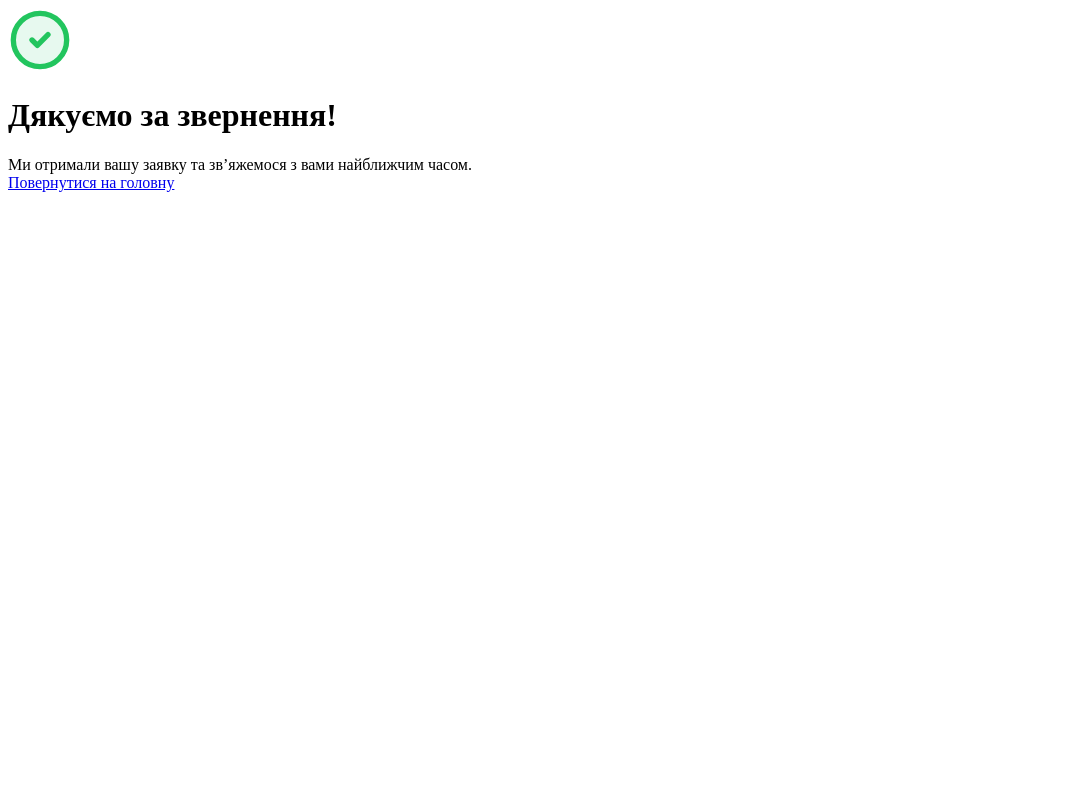
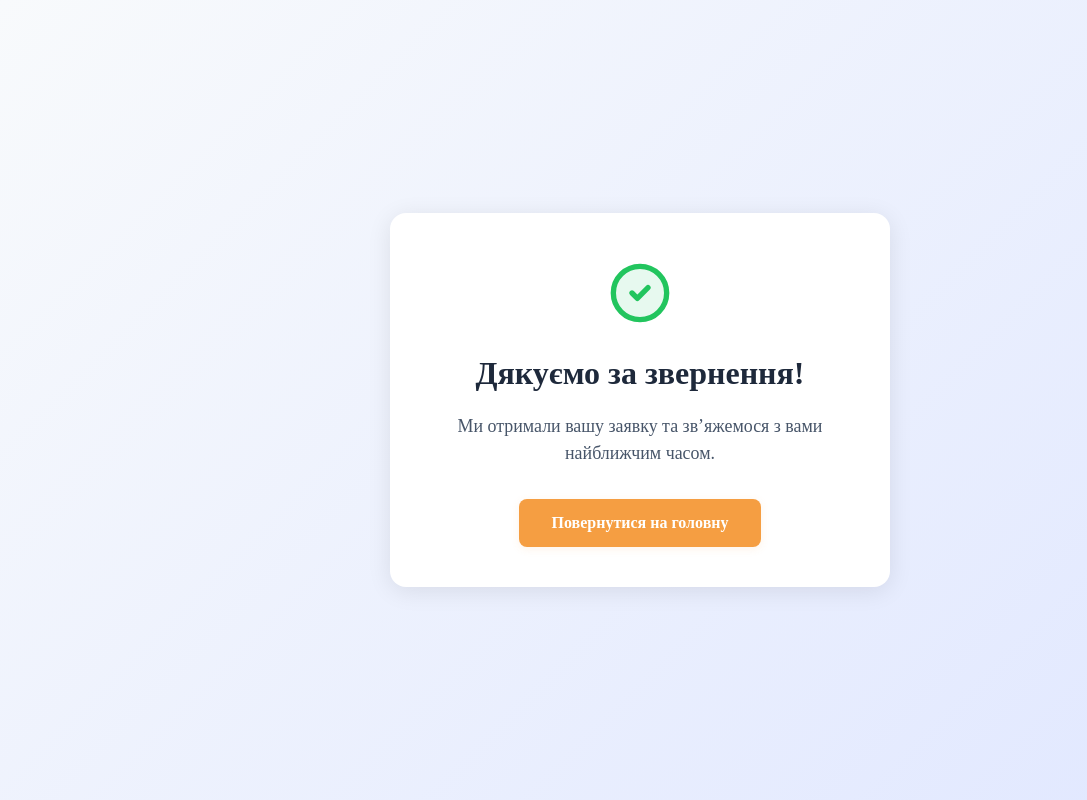
Before and after one commit to Plyampus/dyke-pole, a plain HTML site: page thank-you.html in a window 1280 px wide. Shown: the whole page, without its empty margins (0-1087 px from the left). Drawn offline with Linux system fonts and the light colour scheme; the site is published under a folder, as on GitHub Pages, so addresses that start at the root find nothing.

Commit message:
Fixed path to style.css in index.html and thank-you.html

```diff
--- a/thank-you.html
+++ b/thank-you.html
@@ -5,7 +5,7 @@
     <title>Дякуємо за звернення!</title>
     <meta name="viewport" content="width=device-width, initial-scale=1.0" />
     <!-- Підключіть ваш основний CSS-файл, якщо потрібно -->
-    <link rel="stylesheet" href="/style.css" />
+    <link rel="stylesheet" href="./style.css" />
   </head>
   <body class="thankyou-page">
     <div class="thankyou-container">
```
Also changed, not shown: index.html (+1 -1 lines).
